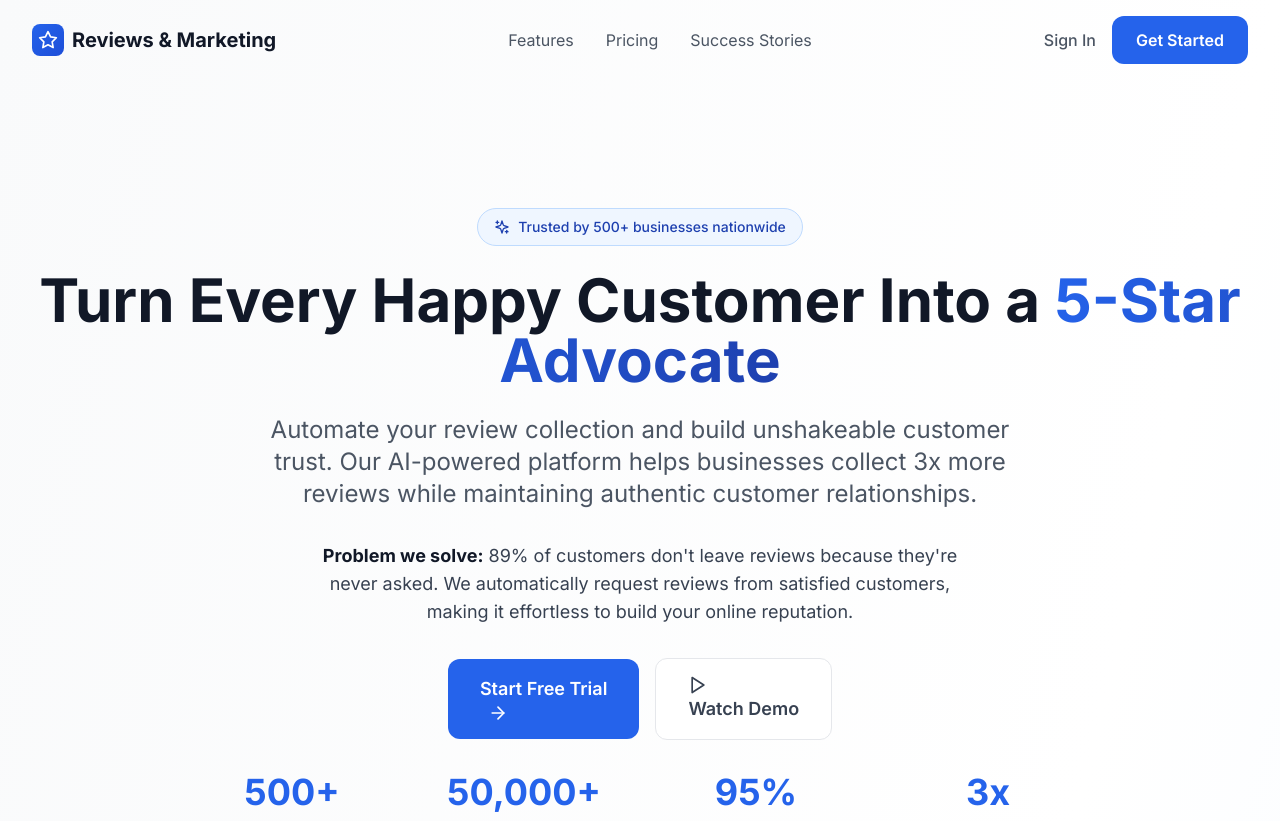
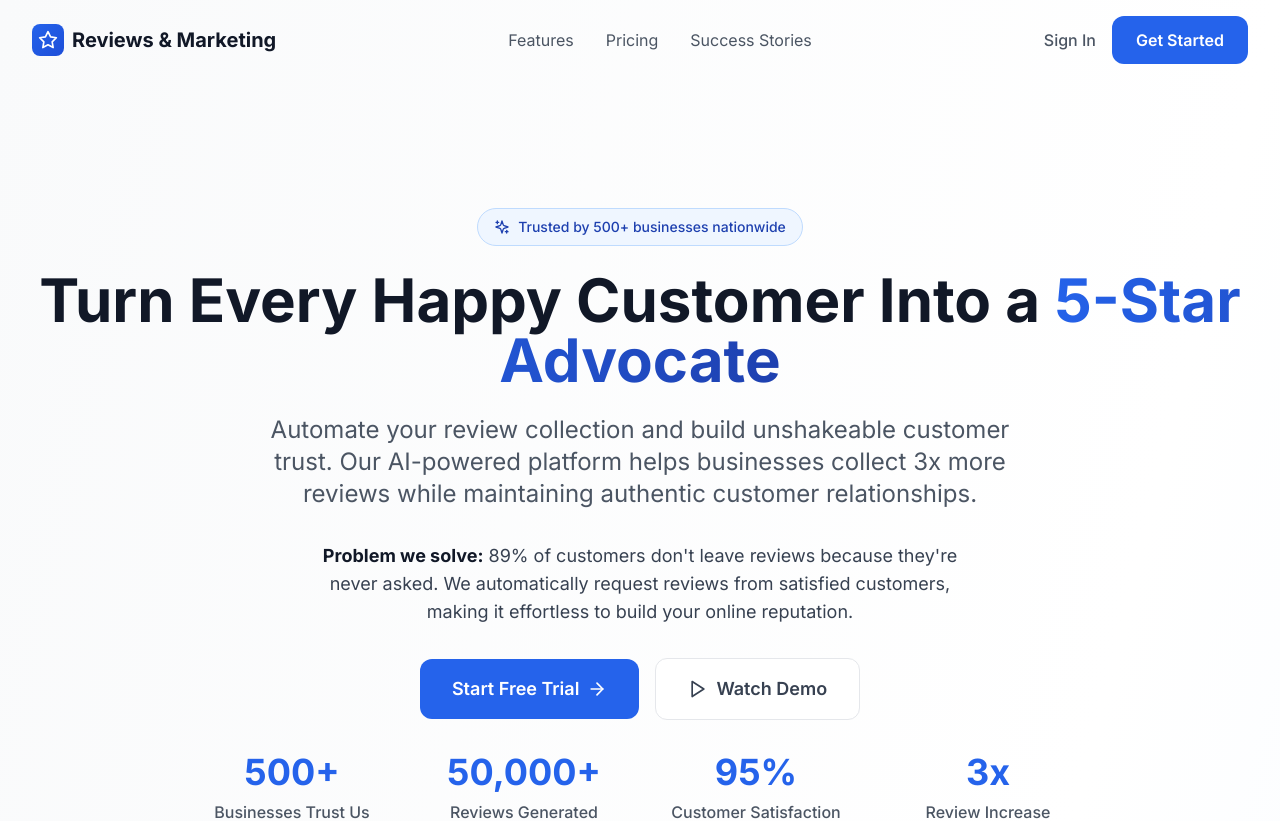
Before and after one commit to mikeshobes718/reviewpilot, a Next.js app: page / in a window 1280 px wide. Shown: the top 821 px of the page. Built offline with nearby package versions, Linux system fonts and the light colour scheme.

Commit message:
Deploy version GITHUB-20250826-153726 - 20250826-153726

```diff
--- a/src/app/page.tsx
+++ b/src/app/page.tsx
@@ -213,13 +213,13 @@ export default function Home() {
                 We automatically request reviews from satisfied customers, making it effortless to build your online reputation.
               </p>
               <div className="flex flex-col sm:flex-row items-center justify-center gap-4">
-                <Link href="/subscribe" className="btn-primary text-lg px-8 py-4">
+                <Link href="/subscribe" className="btn-primary text-lg px-8 py-4 inline-flex items-center">
                   Start Free Trial
                   <ArrowRight className="w-5 h-5 ml-2" />
                 </Link>
                 <button
                   onClick={() => window.open('https://youtu.be/1KjxVwnzMYw?si=7qOVbMQR6ad9DRaG', '_blank')}
-                  className="btn-secondary text-lg px-8 py-4 group"
+                  className="btn-secondary text-lg px-8 py-4 group inline-flex items-center"
                 >
                   <Play className="w-5 h-5 mr-2 group-hover:scale-110 transition-transform" />
                   Watch Demo
@@ -612,9 +612,9 @@ export default function Home() {
               and building stronger customer relationships.
             </p>
             <div className="flex flex-col sm:flex-row items-center justify-center gap-4">
-              <Link href="/subscribe" className="bg-white text-primary-600 hover:bg-gray-50 font-semibold py-4 px-8 rounded-xl transition-all duration-200 transform hover:scale-105 hover:shadow-large">
+              <Link href="/subscribe" className="bg-white text-primary-600 hover:bg-gray-50 font-semibold py-4 px-8 rounded-xl transition-all duration-200 transform hover:scale-105 hover:shadow-large inline-flex items-center">
                 Start Free Trial
-                <ArrowRight className="w-5 h-5 ml-2 inline" />
+                <ArrowRight className="w-5 h-5 ml-2" />
               </Link>
               <Link href="/auth" className="text-white border border-white/30 hover:bg-white/10 font-semibold py-4 px-8 rounded-xl transition-all duration-200">
                 Sign In
```
Also changed, not shown: 1 other file (tests, documents, lock files or other folders).
